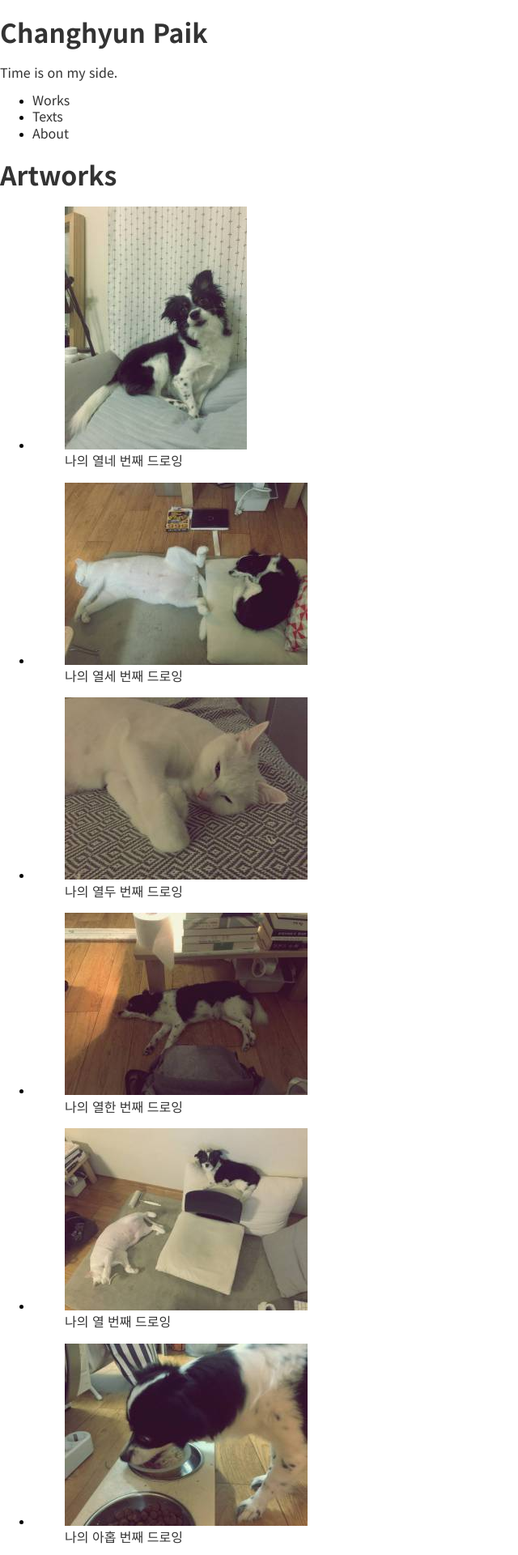
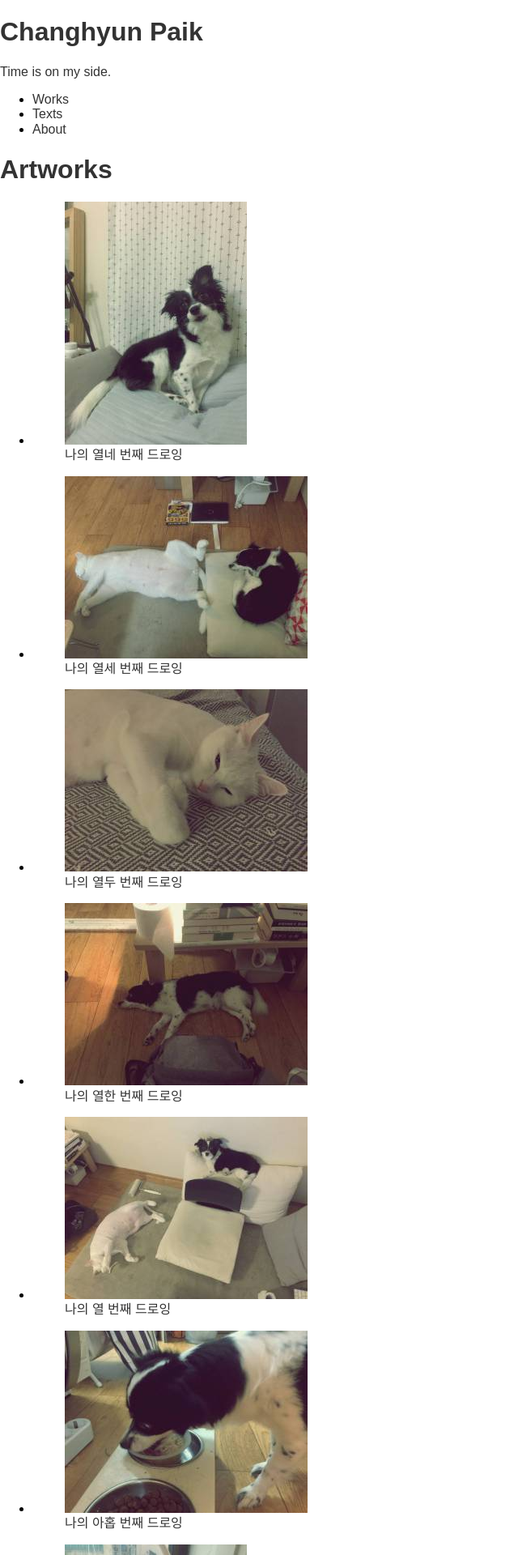
Before and after one commit to paikwiki/jt-alpha, a Jekyll site: the page built from index.html, in a window 1280 px wide. Shown: the top 1920 px of the page at 81% size, without its empty margins (0-640 px from the left). Built offline with Jekyll 4.4.1, drawn with Linux system fonts in a browser that asks for light colours.

Commit message:
Removed webfont url to solve https error:disappointed_relieved:

```diff
--- a/_sass/base.scss
+++ b/_sass/base.scss
@@ -1,4 +1,4 @@
-@import url(https://fonts.googleapis.com/earlyaccess/notosanskr.css);
+// @import url(https://fonts.googleapis.com/earlyaccess/notosanskr.css);
 
 h1, h2, h3, h4, h5, h6,
 p, span, pre, a, blockquote
```
